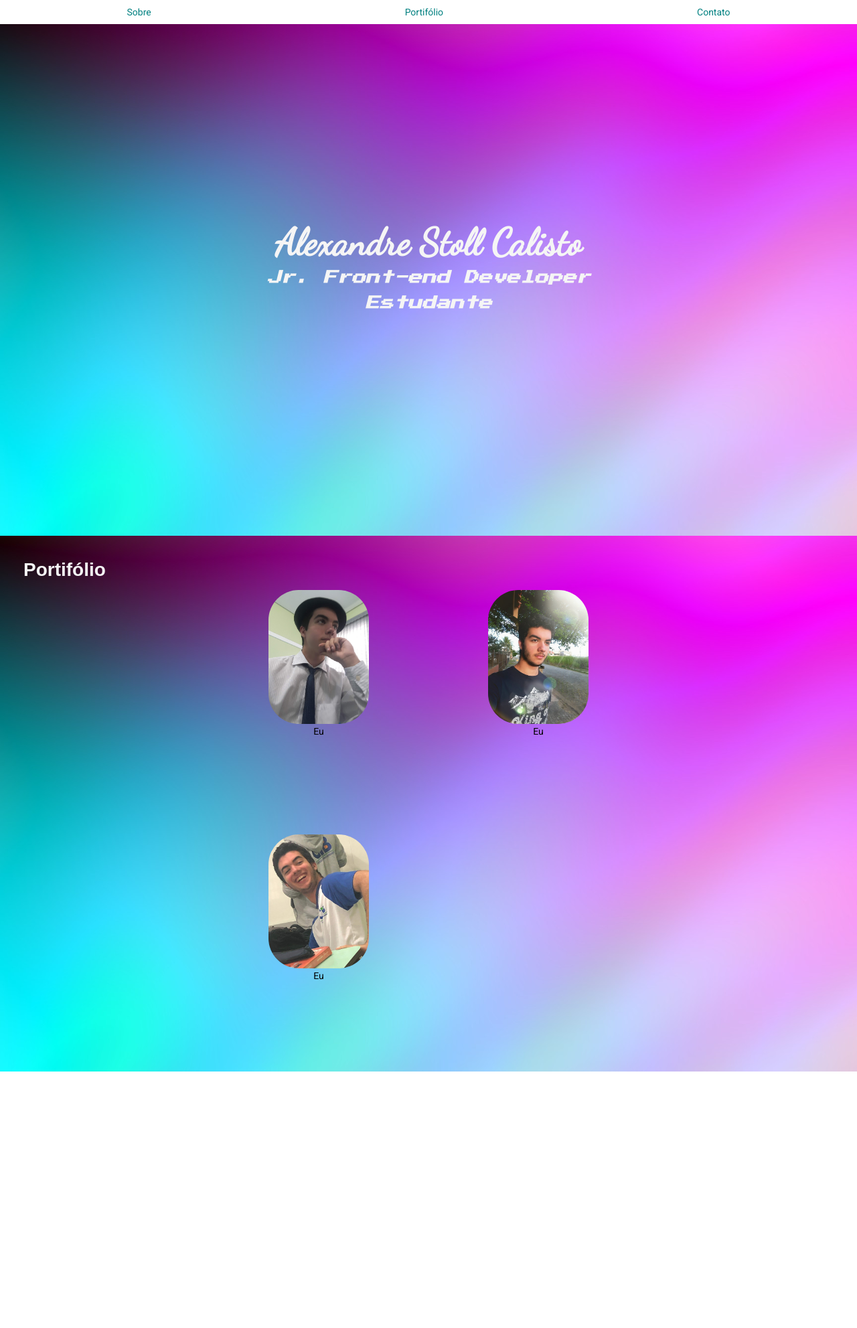
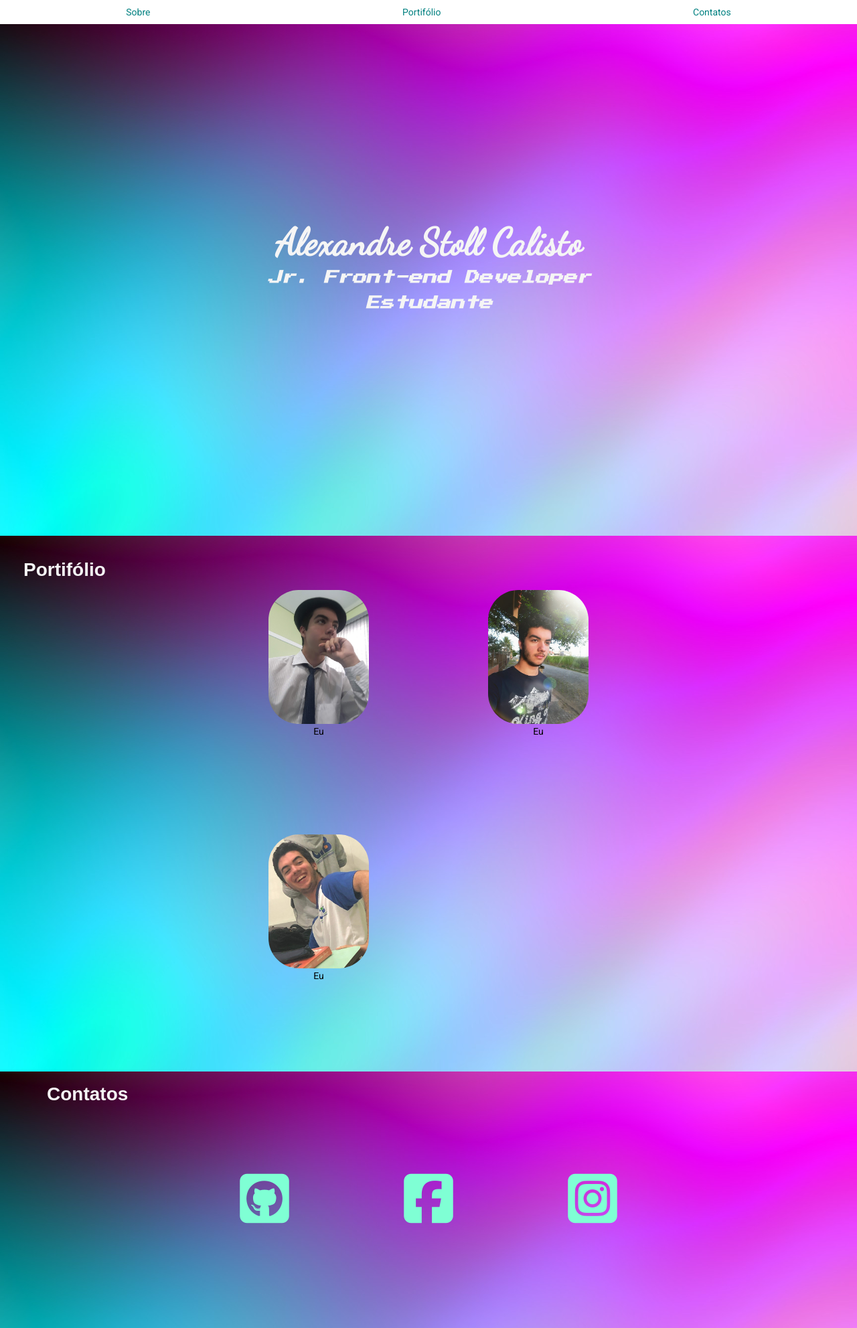
Before and after one commit to Alexjacas2000/imerssaocss, a plain HTML site: page index.html in a window 1280 px wide. Shown: the whole page at 67% size. Before the commit the page ends 1600 px from the top, so only its background shows below. Drawn offline with Linux system fonts and the light colour scheme.

Commit message:
Versão 4 do site

```diff
--- a/CSS/estilos.css
+++ b/CSS/estilos.css
@@ -26,6 +26,7 @@ header{
   position: fixed;
   top: 0;
   width: 100vw;
+  z-index: 1;
 }
 .menu ul{
   display:flex;
@@ -37,6 +38,12 @@ header{
 .menu a{
   display: block;
   padding: 10px 15px;
+  transition: background-color 1s, color, 1s;
+}
+.menu a:active,
+.menu a:hover{
+  background-color: teal;
+  color: white;
 }
 a{
   color:teal;
@@ -44,6 +51,21 @@ a{
 }
 a:hover{
   text-decoration:underline;
+}
+.titulos{
+  transform: scale(0.1) rotate(360deg) translateY(75vh);
+  opacity: 0;
+  animation: linear 2s titulosLoucos forwards;
+}
+@keyframes titulosLoucos{
+  /*especificar porcentagens ou usar from(0%) e to(100%)*/
+  0%{
+
+  }
+  100%{
+    transform: scale(1) rotate(0) translateY(0);
+    opacity: 1;
+  }
 }
 .site-subtitle,.site-title{
   color:whitesmoke;
@@ -62,6 +84,7 @@ a:hover{
   padding: 2.5em;
   height: 100vh;
 }
+.contatos h2,
 .portifolio h2 {
   font-family: Arial;
   font-size: 2em;
@@ -88,5 +111,27 @@ a:hover{
 .img-portifolio{
   height: auto;
   width: 150px;
-  border-radius: 45px
+  border-radius: 45px;
+  transition: transform 1s;
 }
+.img-portifolio:hover{
+  transform: scale(1.5) rotate(360deg);
+}
+.contatos{
+  height: 50vh;
+  padding: 2.5em;
+}
+.contatos .gridcontatos{
+  text-align: center;
+}
+.contatos a{
+  font-size: 6em;
+  color: aquamarine;
+  padding: 1em;
+  transition: text-shadow 1s;
+}
+.contatos a:active,
+.contatos a:hover{
+  text-decoration: none;
+  text-shadow: 25px 15px 10px rgb(80, 160, 160);
+}
--- a/index.html
+++ b/index.html
@@ -6,23 +6,24 @@
     <title>Alexandre Stoll Calisto</title>
     <link rel="stylesheet" href="CSS/estilos.css">
     <link href="https://fonts.googleapis.com/css2?family=Dancing+Script&family=Press+Start+2P&family=Roboto:wght@400;700&display=swap" rel="stylesheet">
+    <script src="https://kit.fontawesome.com/5891f5eace.js" crossorigin="anonymous"></script>
 </head>
 <body>
     <header>
         <nav class = "menu">
             <ul>
                 <li><a href="#">Sobre</a></li>
-                <li><a href="#">Portifólio</a></li>
-                <li><a href="#">Contato</a></li>
+                <li><a href="#Portifolio">Portifólio</a></li>
+                <li><a href="#Contatos">Contatos</a></li>
             </ul>
         </nav>
-        <div>
+        <div class="titulos">
             <h1 class = "site-title"> Alexandre Stoll Calisto </h1>
             <h2 class = "site-subtitle"> Jr. Front-end Developer </h2>
             <h2 class="site-subtitle"> Estudante </h2>
         </div>
     </header>
-    <section class="portifolio">
+    <section class="portifolio" id="Portifolio">
         <h2>Portifólio</h2>
         <div class="grid">
             <figure>
@@ -38,5 +39,18 @@
                 <figcaption>Eu</figcaption>
             </figure>
         </div>
+    <section class="contatos" id="Contatos">
+        <h2>Contatos</h2>
+            <div class="gridcontatos">
+                <a target="_Blank" href="https://github.com/Alexjacas2000"
+                    <i class="fab fa-github-square"></i>
+                </a>
+                <a target="_Blank" href="https://www.facebook.com/alex.stoll.18062/"
+                    <i class="fab fa-facebook-square"></i>
+                </a>
+                <a target="_Blank" href="https://www.instagram.com/alexjacas2233/"
+                    <i class="fab fa-instagram-square"></i>
+                </a>
+            </div>
 </body>
 </html>
```
